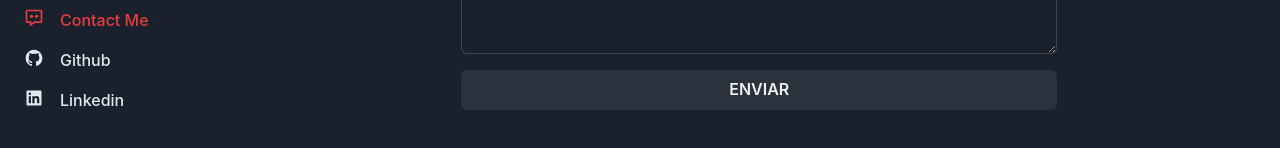
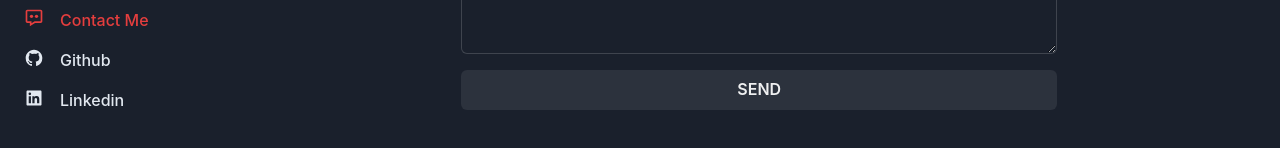
Before and after one commit to dudusohne/nextresume, a Next.js app: page /contact in a window 1280 px wide. Shown: the part 304-452 px from the top of the page. Built offline with nearby package versions, Linux system fonts and the light colour scheme.

Commit message:
change to send

```diff
--- a/src/pages/contact.tsx
+++ b/src/pages/contact.tsx
@@ -17,7 +17,7 @@ export default function Contact() {
                 <Flex direction="column" w="100%" align="center" mt="2">
                     <Text as="span" fontSize={22} fontWeight="bold" color={text} mb="5">Send me a message</Text>
                     <Input as="textarea" w="60%" minHeight="200" bg={bg} />
-                    <Button w="60%" mt="4">ENVIAR</Button>
+                    <Button w="60%" mt="4">SEND</Button>
                 </Flex>
             </Flex>
         </Flex>
```
